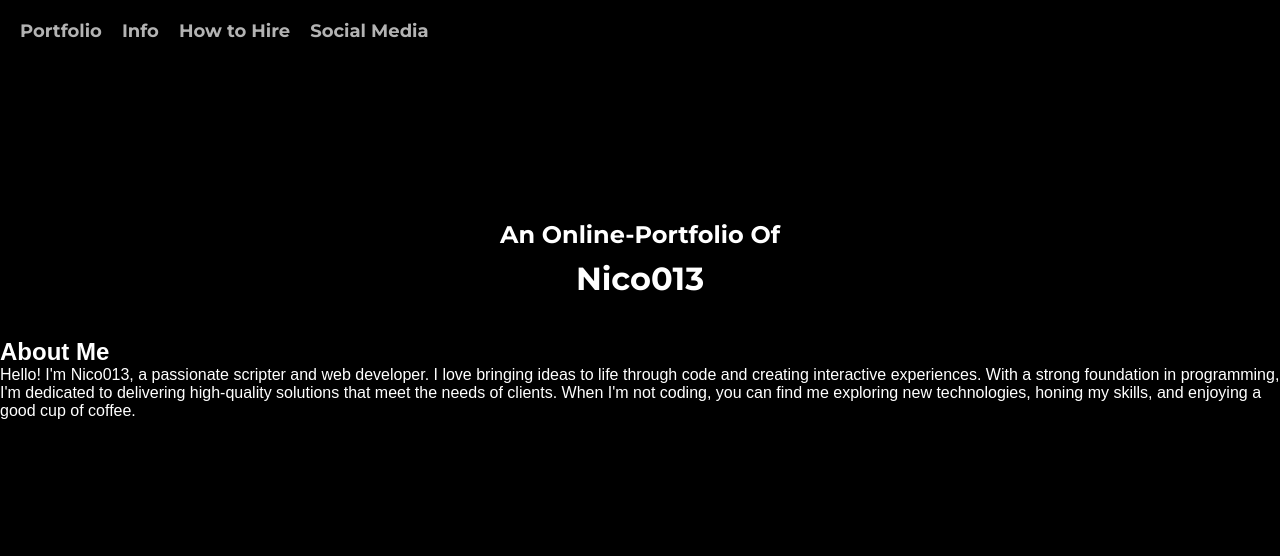
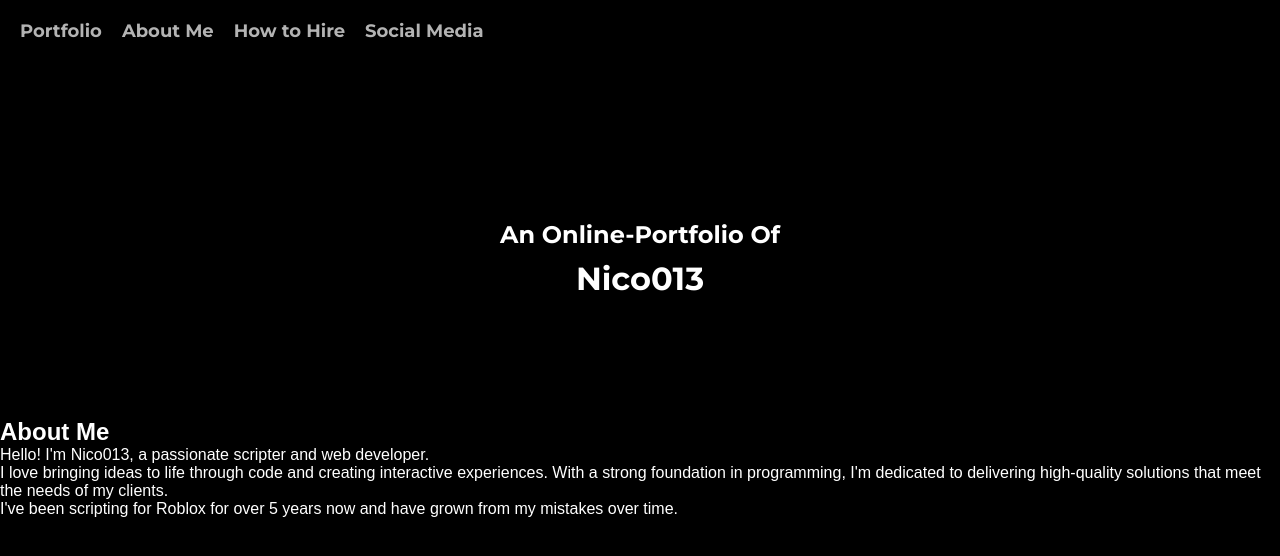
Before and after one commit to xNico013/Portfolio, a plain HTML site: page index.html in a window 1280 px wide. Shown: the top 556 px of the page. Drawn offline with Linux system fonts and the light colour scheme.

Commit message:
index.html

```diff
--- a/index.html
+++ b/index.html
@@ -11,7 +11,7 @@
     <nav class="menu">
         <ul>
             <li><a href="#portfolio">Portfolio</a></li>
-            <li><a href="#info">Info</a></li>
+            <li><a href="#info">About Me</a></li>
             <li><a href="#hire">How to Hire</a></li>
             <li><a href="#social">Social Media</a></li>
         </ul>
@@ -20,12 +20,14 @@
         <h1>An Online-Portfolio Of</h1>
         <h2>Nico013</h2>
     </header>
+    <main id="grid"></main>
+    <main id="grid2"></main>
     <section id="info">
         <h2>About Me</h2>
-        <p>Hello! I'm Nico013, a passionate scripter and web developer. I love bringing ideas to life through code and creating interactive experiences. With a strong foundation in programming, I'm dedicated to delivering high-quality solutions that meet the needs of clients. When I'm not coding, you can find me exploring new technologies, honing my skills, and enjoying a good cup of coffee.</p>
+        <p>Hello! I'm Nico013, a passionate scripter and web developer.</p>
+        <p>I love bringing ideas to life through code and creating interactive experiences. With a strong foundation in programming, I'm dedicated to delivering high-quality solutions that meet the needs of my clients.</p>
+        <p>I've been scripting for Roblox for over 5 years now and have grown from my mistakes over time.</p>
     </section>
-    <main id="grid"></main>
-    <main id="grid2"></main>
     <script src="script.js"></script>
 </body>
 </html>
```
